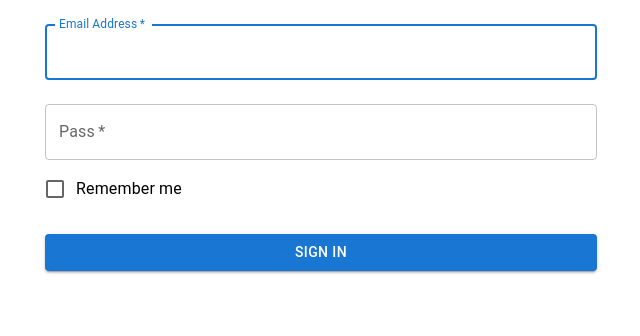
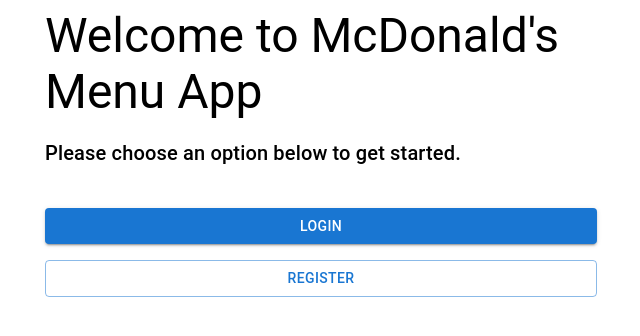
Before and after one commit to MatasZos/Assignment-1, a Next.js app: page / in a window 1280 px wide. Shown: the top 336 px of the page, without its empty margins (319-959 px from the left). Built offline with nearby package versions, Linux system fonts and the light colour scheme.

Commit message:
update landing page

```diff
--- a/src/app/page.js
+++ b/src/app/page.js
@@ -1,73 +1,42 @@
 'use client';
-import * as React from 'react';
-import Avatar from '@mui/material/Avatar';
+import React from 'react';
 import Button from '@mui/material/Button';
-import TextField from '@mui/material/TextField';
-import FormControlLabel from '@mui/material/FormControlLabel';
-import Checkbox from '@mui/material/Checkbox';
-import Link from '@mui/material/Link';
+import Typography from '@mui/material/Typography';
+import Box from '@mui/material/Box';
 import Container from '@mui/material/Container';
-import Box from '@mui/material/Box';
-export default function Home() {
-  const handleSubmit = (event) => {
-  console.log("handling submit");
-  event.preventDefault();
-  const data = new FormData(event.currentTarget);
-   let email = data.get('email')
-   let pass = data.get('pass')
-   console.log("Sent email:" + email)
-   console.log("Sent pass:" + pass)
-   runDBCallAsync(`http://localhost:3000/api/login?email=${email}&pass=${pass}`)
- }; // end handle submit
-async function runDBCallAsync(url) {
-    const res = await fetch(url);
-    const data = await res.json();
-    if(data.data== "valid"){
-      console.log("login is valid!")
-    } else {
-      console.log("not valid  ")
-    }
-  }
+
+export default function HomePage() {
   return (
     <Container maxWidth="sm">
-    <Box sx={{ height: '100vh' }} >
-    <Box component="form" onSubmit={handleSubmit} noValidate sx={{ mt: 1 }}>
-    <TextField
-      margin="normal"
-      required
-      fullWidth
-      id="email"
-      label="Email Address"
-      name="email"
-      autoComplete="email"
-      autoFocus
-    />
-    <TextField
-      margin="normal"
-      required
-      fullWidth
-      name="pass"
-      label="Pass"
-      type="pass"
-      id="pass"
-      autoComplete="current-password"
-    />
-    <FormControlLabel
-      control={<Checkbox value="remember" color="primary" />}
-      label="Remember me"
-    />
-    <Button
-      type="submit"
-      fullWidth
-      variant="contained"
-      sx={{ mt: 3, mb: 2 }}
-    >
-      Sign In
-    </Button>
-</Box>
-</Box>
-       </Container>
+      <Box
+      sx={{
+        display: 'flex',
+        flexDirection: 'column',}}>
+        <Typography variant="h3" gutterBottom>
+          Welcome to McDonald's Menu App
+          </Typography>
+          <Typography variant="h6" gutterBottom>
+            Please choose an option below to get started.
+        </Typography>
 
-  ); // end return
+        <Box sx={{ mt: 4, display: 'flex', flexDirection: 'column', gap: 2 }}>
+          <Button
+            variant="contained"
+            color="primary"
+            href="/login"
+            >
+            Login
+            </Button>
 
+          <Button
+            variant="outlined"
+            color="primary"
+            href="/register"
+            >
+            Register
+          </Button>
+        </Box>
+      </Box>
+    </Container>
+  );
 }
```
